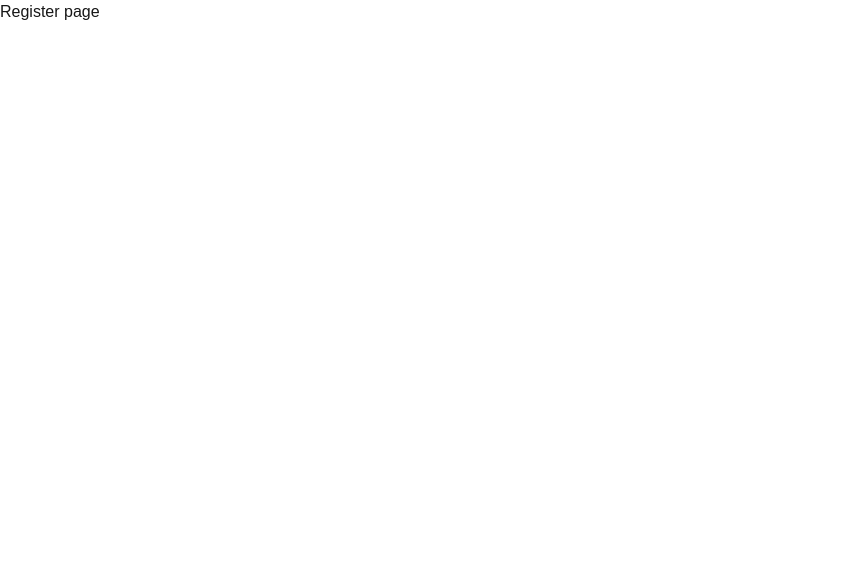
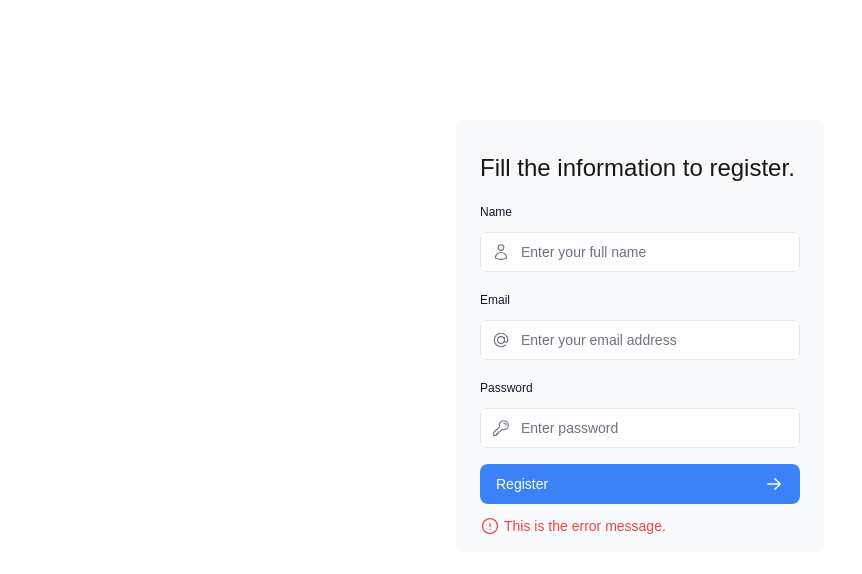
Before and after one commit to OttoOikarinen/awa-project, a Next.js app: page /register in a window 1280 px wide. Shown: the top 574 px of the page, without its empty margins (0-862 px from the left). Built offline with nearby package versions, Linux system fonts and the light colour scheme.

Commit message:
Added the UI needed for registering.

```diff
--- a/app/register/page.tsx
+++ b/app/register/page.tsx
@@ -1,7 +1,16 @@
-export default function Register() {
-    return (
-        <div>
-            Register page
-        </div>
-    )
+// I have used the nextjs-dashboard tutorial a source for the file, mainly because of the styling. There isn't any functionality.
+
+import RegisterForm from '@/app/ui/register-form';
+import { Suspense } from 'react';
+
+export default function RegisterPage() {
+  return (
+    <main className="flex items-center justify-center md:h-screen">
+      <div className="relative mx-auto flex w-full max-w-[400px] flex-col space-y-2.5 p-4 md:-mt-32">
+        <Suspense>
+          <RegisterForm />
+        </Suspense>
+      </div>
+    </main>
+  );
 }
--- /dev/null
+++ b/app/ui/register-form.tsx
@@ -0,0 +1,108 @@
+// I have used Next.js nextjs-dasboard tutorial as a base for this file.
+'use client'
+import { Button } from "./button"
+
+import {
+    UserIcon,
+    AtSymbolIcon,
+    KeyIcon,
+    ExclamationCircleIcon,
+  } from '@heroicons/react/24/outline';
+  import { ArrowRightIcon } from '@heroicons/react/20/solid';
+
+export default function RegisterForm() {
+    // Modify these when you actually have the functionality!!!
+    const callbackUrl = "localhost:3000/dashboard"
+    const errorMessage = "This is the error message."
+    const isPending = false
+
+    const formAction = () => {
+        console.log("Clicked.")
+    }
+    // Until this!!!
+
+    return (
+        <form action={formAction} className="space-y-3">
+          <div className="flex-1 rounded-lg bg-gray-50 px-6 pb-4 pt-8">
+            <h1 className="mb-3 text-2xl">
+              Fill the information to register.
+            </h1>
+            <div className="w-full">
+                <div>
+                    <label
+                      className="mb-3 mt-5 block text-xs font-medium text-gray-900"
+                      htmlFor="name"
+                    >
+                      Name
+                    </label>
+                    <div className="relative">
+                      <input
+                        className="peer block w-full rounded-md border border-gray-200 py-[9px] pl-10 text-sm outline-2 placeholder:text-gray-500"
+                        id="name"
+                        type="text"
+                        name="name"
+                        placeholder="Enter your full name"
+                        required
+                      />
+                      <UserIcon className="pointer-events-none absolute left-3 top-1/2 h-[18px] w-[18px] -translate-y-1/2 text-gray-500 peer-focus:text-gray-900" />
+                    </div>
+                  </div>
+                <div>
+                  <label
+                    className="mb-3 mt-5 block text-xs font-medium text-gray-900"
+                    htmlFor="email"
+                  >
+                    Email
+                  </label>
+                  <div className="relative">
+                    <input
+                      className="peer block w-full rounded-md border border-gray-200 py-[9px] pl-10 text-sm outline-2 placeholder:text-gray-500"
+                      id="email"
+                      type="email"
+                      name="email"
+                      placeholder="Enter your email address"
+                      required
+                    />
+                    <AtSymbolIcon className="pointer-events-none absolute left-3 top-1/2 h-[18px] w-[18px] -translate-y-1/2 text-gray-500 peer-focus:text-gray-900" />
+                  </div>
+                </div>
+                <div className="mt-4">
+                  <label
+                    className="mb-3 mt-5 block text-xs font-medium text-gray-900"
+                    htmlFor="password"
+                  >
+                    Password
+                  </label>
+                  <div className="relative">
+                    <input
+                      className="peer block w-full rounded-md border border-gray-200 py-[9px] pl-10 text-sm outline-2 placeholder:text-gray-500"
+                      id="password"
+                      type="password"
+                      name="password"
+                      placeholder="Enter password"
+                      required
+                      minLength={6}
+                    />
+                    <KeyIcon className="pointer-events-none absolute left-3 top-1/2 h-[18px] w-[18px] -translate-y-1/2 text-gray-500 peer-focus:text-gray-900" />
+                  </div>
+                </div>
+            </div>
+            <input type="hidden" name="redirectTo" value={callbackUrl} />
+            <Button className="mt-4 w-full" aria-disabled={isPending}>
+              Register <ArrowRightIcon className="ml-auto h-5 w-5 text-gray-50" />
+            </Button>
+            <div
+              className="flex h-8 items-end space-x-1"
+              aria-live="polite"
+              aria-atomic="true"
+            >
+              {errorMessage && (
+                <>
+                  <ExclamationCircleIcon className="h-5 w-5 text-red-500" />
+                  <p className="text-sm text-red-500">{errorMessage}</p>
+                </>
+              )}
+            </div>
+          </div>
+        </form>
+)}
```
